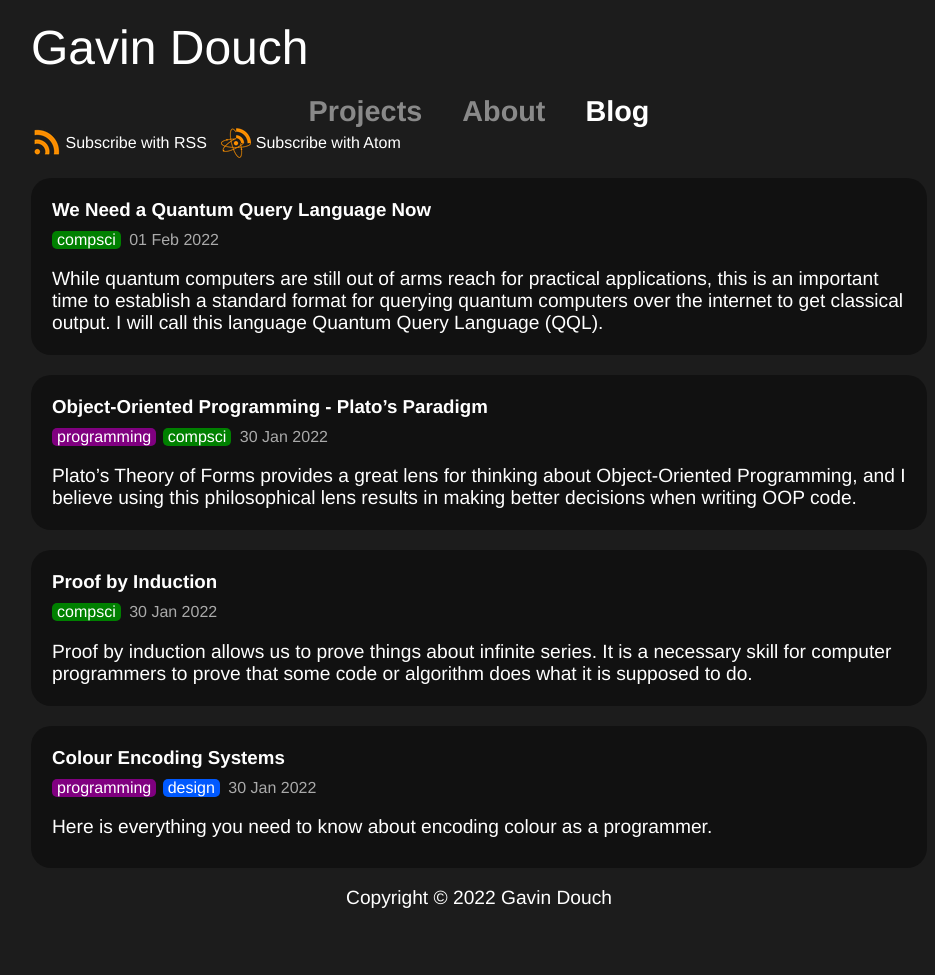
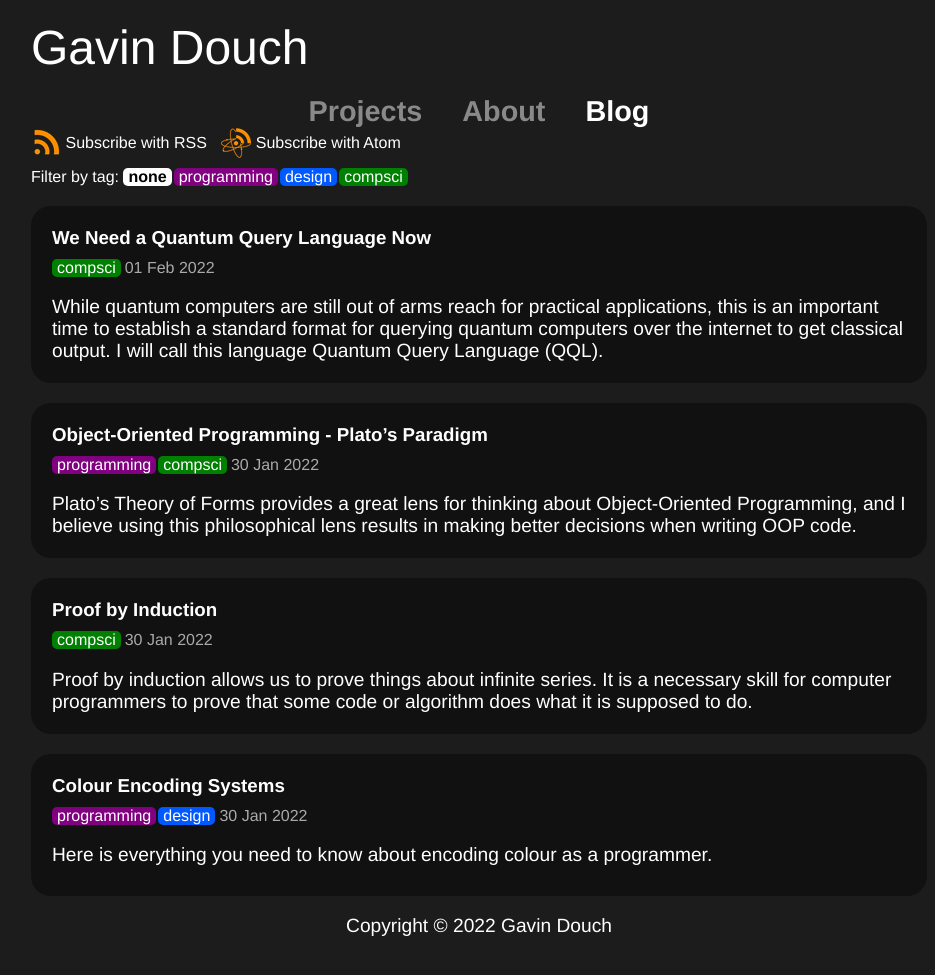
Before and after one commit to Coedice/website, a Jekyll site: the page built from blog.html, in a window 1280 px wide. Shown: the whole page, without its empty margins (161-1096 px from the left). Built offline with Jekyll 4.4.1, drawn with Linux system fonts in a browser that asks for light colours; before the commit the page ends 947 px from its top, so only the background shows below that.

Commit message:
Add ability to filter blog posts by tag
- Remove QR code load on page load
- Shorten post meta's text in blog post
- Remove autocomplete attribute in QR code input
- Restrict blog tags filter from showing options when JS is disabled

```diff
--- a/_layouts/default.html
+++ b/_layouts/default.html
@@ -18,6 +18,9 @@
 		{%- if page.title == "QR Code Generator" -%}
 			<script src="{{ 'assets/scripts/qrCode.js' | relative_url }}"></script>
 		{%- endif -%}
+		{%- if page.title == "Blog" -%}
+			<script src="{{ 'assets/scripts/tagFilter.js' | relative_url }}"></script>
+		{%- endif -%}
 	</head>
 	<body>
 		<div id="main">
--- a/_layouts/post.html
+++ b/_layouts/post.html
@@ -3,7 +3,7 @@
 ---
 {% include subscribe.html %}
 <h1 id="blogTitle">{{ page.title }}</h1>
-<p id="postMeta"><span class="tagList">{% for tag in page.tags %}<span class="tagLabel {{ tag }}">{{ tag }}</span>{% endfor %}</span> {{ page.date | date_to_string }}, reading time: {% include readingTime.html %}</p>
+<p id="postMeta"><span class="tagList">{% for tag in page.tags %}<span class="tagLabel {{ tag }}">{{ tag }}</span>{% endfor %}</span> {{ page.date | date_to_string }} | {% include readingTime.html %}</p>
 {{ content }}
 <div id="postArrow">
 	{%- if page.previous != nil -%}
--- a/_sass/blog.scss
+++ b/_sass/blog.scss
@@ -33,33 +33,45 @@
 }
 
 span.tagList {
-  span.tagLabel {
+  .tagLabel {
     border-radius: 5px;
     display: inline-block;
     padding-left: 5px;
     padding-right: 5px;
     font-style: normal;
+    margin-right: 2px;
+    text-decoration: none;
   }
 
-  span.tagLabel {
-    margin-right: 2px;
-  }
-
-  span.tagLabel:last-child {
+  .tagLabel:last-child {
     margin-right: 4px;
   }
 
-  span.programming {
+  .tagLabel:hover {
+    cursor: pointer;
+  }
+
+  .none {
+    background-color: white;
+    color: black;
+  }
+
+  .programming {
     background-color: purple;
   }
 
-  span.compsci {
+  .compsci {
     background-color: green;
   }
 
-  span.design {
+  .design {
     background-color: #0059ff;
   }
+}
+
+#tagFilterList {
+  margin-top: 10px;
+  display: none;
 }
 
 a.postSummary {
--- a/assets/scripts/qrCode.js
+++ b/assets/scripts/qrCode.js
@@ -52,5 +52,3 @@
 	document.getElementById("qrDisplay").firstElementChild.href = link;
 	document.getElementById("qrCodeImage").src = link;
 }
-
-window.onload = autoUpdate
--- /dev/null
+++ b/assets/scripts/tagFilter.js
@@ -0,0 +1,29 @@
+function filter(tag) {
+	// Filter by tag
+	let postSummaries = document.getElementsByClassName('postSummary');
+
+	for (let postSummary of postSummaries) {
+		let childSpans = postSummary.getElementsByTagName('span');
+		let found = false;
+
+		for (let span of childSpans) {
+			if (span.classList.contains(tag) || tag === "none") {
+				console.log(span);
+				found = true;
+			}
+		}
+
+		postSummary.style.display = found ? "block" : "none";
+	}
+
+	// Make tag labels bold
+	let filterTagsList = document.getElementsByClassName("tagLabel");
+
+	for (let filterTagLabel of filterTagsList) {
+		filterTagLabel.style.fontWeight = "normal";
+
+		if (filterTagLabel.classList.contains(tag)) {
+			filterTagLabel.style.fontWeight = "bold";
+		}
+	}
+}
--- a/blog.html
+++ b/blog.html
@@ -3,10 +3,26 @@
 layout: default
 ---
 {% include subscribe.html %}
+<span class="tagList" id="tagFilterList">
+    Filter by tag: <a onclick="filter('none');" class="tagLabel none" style="font-weight: bold;">none</a>
+    {%- for tag in site.tags -%}
+        <a onclick="filter('{{ tag[0] }}');" class="tagLabel {{ tag[0] }}">{{ tag[0] }}</a>
+    {%- endfor -%}
+</span>
+<script>document.getElementById("tagFilterList").style.display = "inline-block";</script>
 {%- for post in site.posts -%}
     <a href="{{ post.url | absolute_url }}" class="postSummary">
         <h3>{{ post.title }}</h3>
-        <span><span class="tagList">{% for tag in site.tags %}{% if post.tags contains tag[0] %} <span class="tagLabel {{ tag[0] }}">{{ tag[0] }}</span>{% endif %}{% endfor %}</span> {{ post.date | date_to_string }}</span>
+        <span>
+            <span class="tagList">
+                {%- for tag in site.tags -%}
+                    {%- if post.tags contains tag[0] -%}
+                        <span class="tagLabel {{ tag[0] }}">{{ tag[0] }}</span>
+                    {%- endif -%}
+                {%- endfor -%}
+            </span>
+            {{- post.date | date_to_string -}}
+        </span>
         {{ post.excerpt }}
     </a>
 {%- endfor -%}
--- a/qrCode.html
+++ b/qrCode.html
@@ -14,7 +14,7 @@
 				</optgroup>
 			</select>
 			<br>
-			<input type="url" id="input" oninput="autoUpdate()" placeholder="example.com" autocorrect="off" autocapitalize="off">
+			<input type="url" id="input" oninput="autoUpdate()" placeholder="example.com" autocapitalize="off">
 			<br>
 			<input title="Foreground colour" type="color" id="foreColour" oninput="autoUpdate()" value="#000000">
 			<input title="Background colour" type="color" id="backgroundColour" oninput="autoUpdate()" value="#FFFFFF">
```
